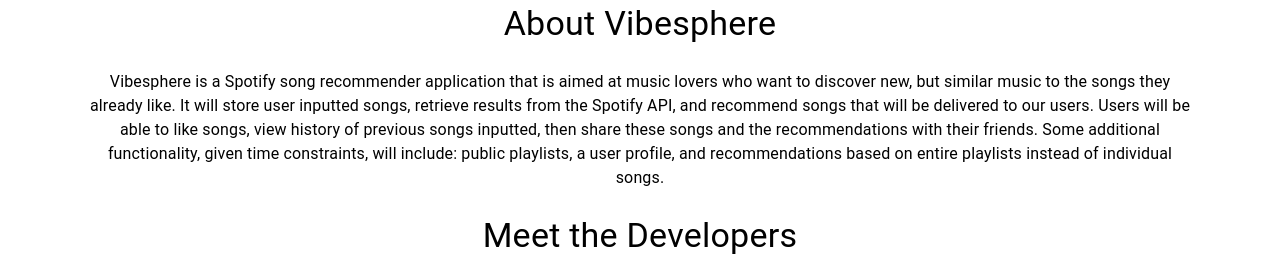
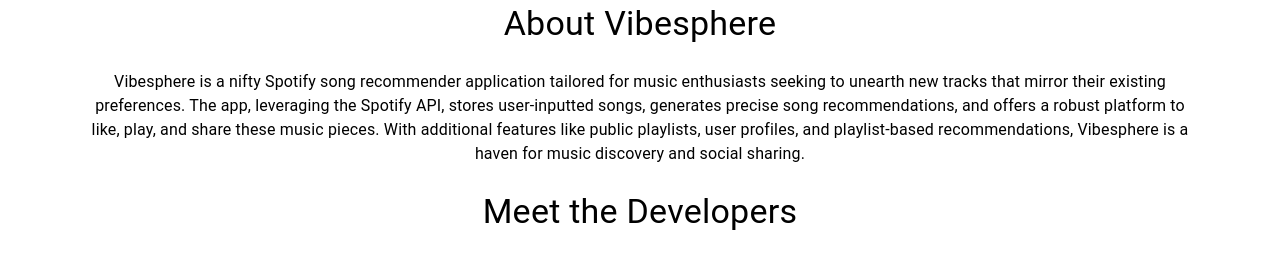
Before and after one commit to KDhieb/cpsc-455-project, a React (Create React App) app in the folder frontend/: page /about in a window 1280 px wide. Shown: the part 154-410 px from the top of the page. Built offline with nearby package versions, Linux system fonts and the light colour scheme; no server answers; grey boxes are pictures that could not be loaded.

Commit message:
- updated with filler data for about us cards - updated about description to the new version

```diff
--- a/frontend/src/assets/data/developerData.js
+++ b/frontend/src/assets/data/developerData.js
@@ -28,10 +28,10 @@
         img: "https://media.licdn.com/dms/image/C5603AQEta2AWinHcDQ/profile-displayphoto-shrink_400_400/0/1653875019510?e=1695859200&v=beta&t=RPpU8wrrv0EYAkDEiXkRWOTZwlbvhht2vkHfc6jd6As",
         description: "Khalid is a dynamic individual known for their exceptional abilities and unwavering determination. They continue to inspire and make a difference in their chosen pursuits.",
         song: {
-            songName: "",
-            songArtist: "",
-            previewURL: "",
-            albumCover: "",
+            songName: "Billie Jean",
+            songArtist: "Michael Jackson",
+            previewURL: "https://p.scdn.co/mp3-preview/0f6b8a3524ec410020457da4cdd7717f9addce2f?cid=dfbad83961704eb386537d2102bb3aa4",
+            albumCover: "https://i.scdn.co/image/ab67616d00001e024121faee8df82c526cbab2be",
         },
         linkedin: "https://www.linkedin.com/in/kdhieb/"
     },
@@ -40,10 +40,10 @@
         img: "https://media.licdn.com/dms/image/D5603AQELA7X1BDbnPw/profile-displayphoto-shrink_400_400/0/1676247346849?e=1695859200&v=beta&t=PHjWpst8wj4Y4G03qat8UIj9banzK9y7k-09QcMgssc",
         description: "Parmvir is a remarkable individual whose life is a testament to resilience and innovation. they have fearlessly embraced challenges, leaving an indelible mark on both their personal journey and the world around them.",
         song: {
-            songName: "",
-            songArtist: "",
-            previewURL: "",
-            albumCover: "",
+            songName: "Billie Jean",
+            songArtist: "Michael Jackson",
+            previewURL: "https://p.scdn.co/mp3-preview/0f6b8a3524ec410020457da4cdd7717f9addce2f?cid=dfbad83961704eb386537d2102bb3aa4",
+            albumCover: "https://i.scdn.co/image/ab67616d00001e024121faee8df82c526cbab2be",
         },
         linkedin: "https://www.linkedin.com/in/parmvir-shergill-84208538/"
     },
--- a/frontend/src/components/GloballySearched.js
+++ b/frontend/src/components/GloballySearched.js
@@ -84,11 +84,12 @@
       song.spotifyId,
       song.songName,
       song.artists[0].name,
-      song.albumName,
+      song.album.name,
       song.albumCover,
       song.preview_url,
       null
     );
+    console.log(songObject)
     setSelectedSong(songObject);
     setDisplayPopup(true);
   };
--- a/frontend/src/pages/About.js
+++ b/frontend/src/pages/About.js
@@ -10,15 +10,11 @@
         About Vibesphere
       </Typography>
       <Typography variant="body1" align="center">
-        Vibesphere is a Spotify song recommender application that is aimed at
-        music lovers who want to discover new, but similar music to the songs
-        they already like. It will store user inputted songs, retrieve results
-        from the Spotify API, and recommend songs that will be delivered to our
-        users. Users will be able to like songs, view history of previous songs
-        inputted, then share these songs and the recommendations with their
-        friends. Some additional functionality, given time constraints, will
-        include: public playlists, a user profile, and recommendations based on
-        entire playlists instead of individual songs.
+          Vibesphere is a nifty Spotify song recommender application tailored for music enthusiasts seeking to unearth
+          new tracks that mirror their existing preferences. The app, leveraging the Spotify API, stores user-inputted
+          songs, generates precise song recommendations, and offers a robust platform to like, play, and share these
+          music pieces. With additional features like public playlists, user profiles, and playlist-based
+          recommendations, Vibesphere is a haven for music discovery and social sharing.
       </Typography>
       <Typography variant="h4" align="center" style={{ margin: "25px" }}>
         Meet the Developers
```
